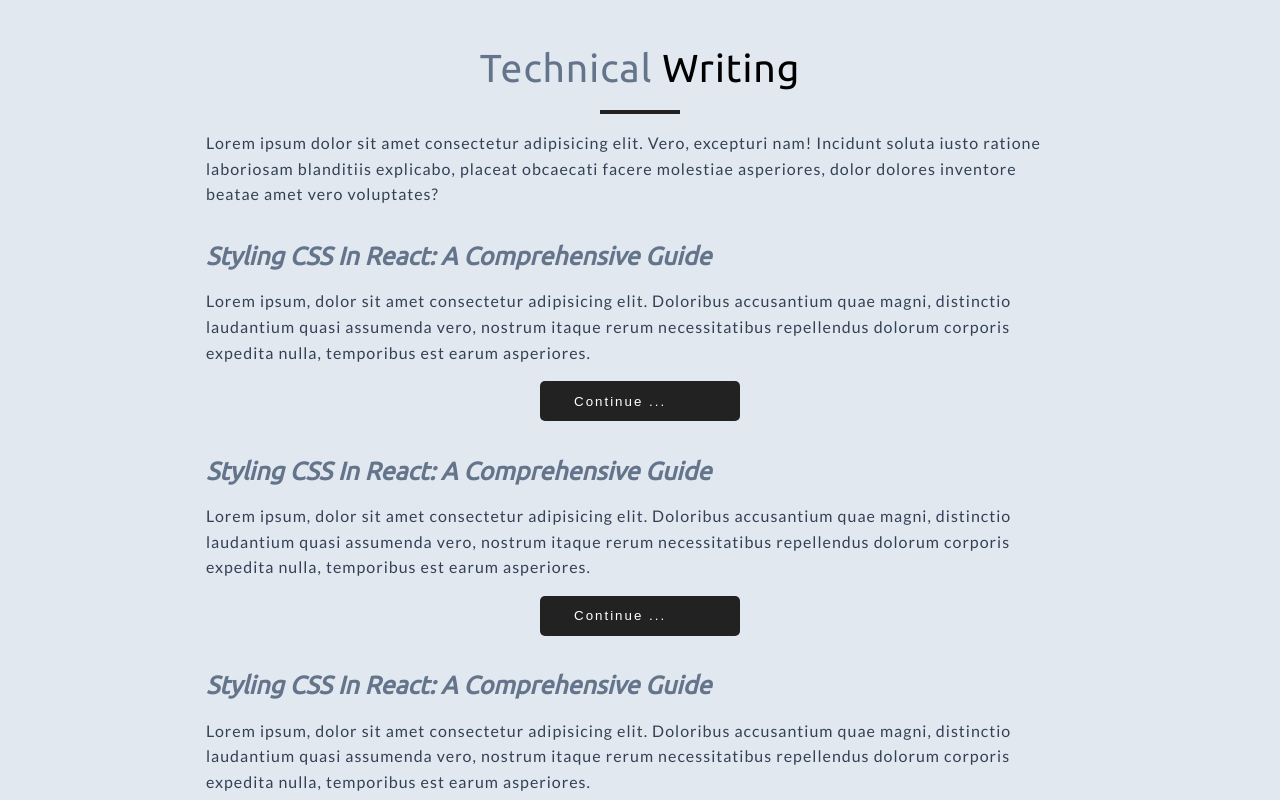
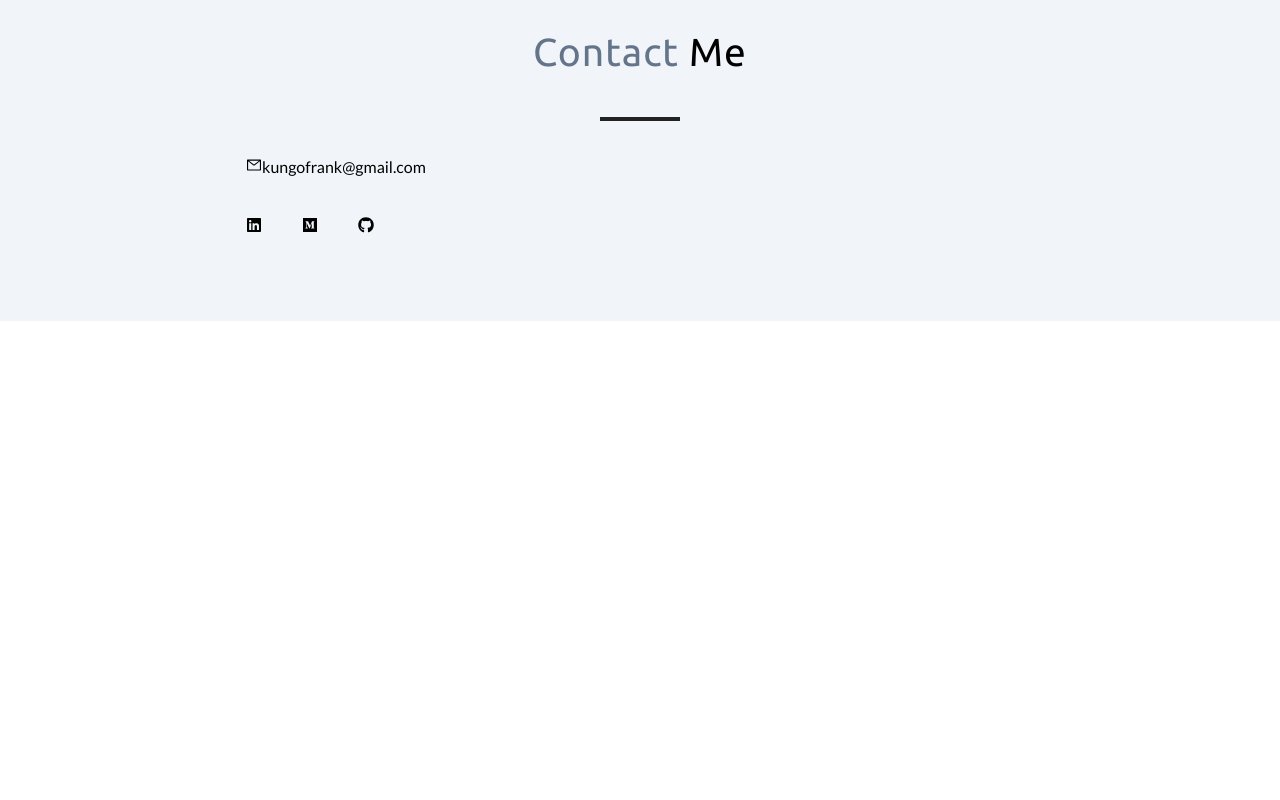
Before and after one commit to frank-Mwangi/portfolio-website, a React (Vite) app: page / in a window 1280 px wide. Shown: the part 2260-3060 px from the top of the page. After the commit the page ends 2581 px from the top, so only its background shows below. Built offline with nearby package versions, Linux system fonts and the light colour scheme.

Commit message:
Remove technical writing section

```diff
--- a/src/App.jsx
+++ b/src/App.jsx
@@ -1,13 +1,5 @@
 import React from "react";
-import {
-  Navbar,
-  Hero,
-  Bio,
-  Projects,
-  Skills,
-  TechnicalWriting,
-  Footer,
-} from "./components";
+import { Navbar, Hero, Bio, Projects, Skills, Footer } from "./components";
 
 const App = () => {
   return (
@@ -25,9 +17,9 @@ const App = () => {
       <section id="Skills">
         <Skills />
       </section>
-      <section id="TechnicalWriting">
+      {/* <section id="TechnicalWriting">
         <TechnicalWriting />
-      </section>
+      </section> */}
       <Footer />
     </main>
   );
--- a/src/components/Footer.jsx
+++ b/src/components/Footer.jsx
@@ -51,7 +51,7 @@ const Footer = () => {
 };
 
 const Wrapper = styled.footer`
-  background: #494c4b;
+  background: var(--gray-100);
   //height: 150px;
   padding: 3rem 2rem;
   display: flex;
--- a/src/components/TechnicalWriting.jsx
+++ b/src/components/TechnicalWriting.jsx
@@ -1,117 +1,117 @@
-import React from "react";
-import styled from "styled-components";
+// import React from "react";
+// import styled from "styled-components";
 
-const TechnicalWriting = () => {
-  return (
-    <Wrapper>
-      <div className="center-container">
-        <h2 className="title">
-          <span>Technical</span> Writing
-        </h2>
-        <div className="underline"></div>
-        <p className="intro">
-          Lorem ipsum dolor sit amet consectetur adipisicing elit. Vero,
-          excepturi nam! Incidunt soluta iusto ratione laboriosam blanditiis
-          explicabo, placeat obcaecati facere molestiae asperiores, dolor
-          dolores inventore beatae amet vero voluptates?
-        </p>
-        <div className="articles">
-          <h4 className="article-title">
-            Styling CSS in React: A Comprehensive Guide
-          </h4>
-          <p className="article-snippet">
-            Lorem ipsum, dolor sit amet consectetur adipisicing elit. Doloribus
-            accusantium quae magni, distinctio laudantium quasi assumenda vero,
-            nostrum itaque rerum necessitatibus repellendus dolorum corporis
-            expedita nulla, temporibus est earum asperiores.
-          </p>
-          <div className="btn-container">
-            <button className="btn">Continue ...</button>
-          </div>
-          <h4 className="article-title">
-            Styling CSS in React: A Comprehensive Guide
-          </h4>
-          <p className="article-snippet">
-            Lorem ipsum, dolor sit amet consectetur adipisicing elit. Doloribus
-            accusantium quae magni, distinctio laudantium quasi assumenda vero,
-            nostrum itaque rerum necessitatibus repellendus dolorum corporis
-            expedita nulla, temporibus est earum asperiores.
-          </p>
-          <div className="btn-container">
-            <button className="btn">Continue ...</button>
-          </div>
-          <h4 className="article-title">
-            Styling CSS in React: A Comprehensive Guide
-          </h4>
-          <p className="article-snippet">
-            Lorem ipsum, dolor sit amet consectetur adipisicing elit. Doloribus
-            accusantium quae magni, distinctio laudantium quasi assumenda vero,
-            nostrum itaque rerum necessitatibus repellendus dolorum corporis
-            expedita nulla, temporibus est earum asperiores.
-          </p>
-          <div className="btn-container">
-            <button className="btn">Continue ...</button>
-          </div>
-        </div>
-      </div>
-    </Wrapper>
-  );
-};
+// const TechnicalWriting = () => {
+//   return (
+//     <Wrapper>
+//       <div className="center-container">
+//         <h2 className="title">
+//           <span>Technical</span> Writing
+//         </h2>
+//         <div className="underline"></div>
+//         <p className="intro">
+//           Lorem ipsum dolor sit amet consectetur adipisicing elit. Vero,
+//           excepturi nam! Incidunt soluta iusto ratione laboriosam blanditiis
+//           explicabo, placeat obcaecati facere molestiae asperiores, dolor
+//           dolores inventore beatae amet vero voluptates?
+//         </p>
+//         <div className="articles">
+//           <h4 className="article-title">
+//             Styling CSS in React: A Comprehensive Guide
+//           </h4>
+//           <p className="article-snippet">
+//             Lorem ipsum, dolor sit amet consectetur adipisicing elit. Doloribus
+//             accusantium quae magni, distinctio laudantium quasi assumenda vero,
+//             nostrum itaque rerum necessitatibus repellendus dolorum corporis
+//             expedita nulla, temporibus est earum asperiores.
+//           </p>
+//           <div className="btn-container">
+//             <button className="btn">Continue ...</button>
+//           </div>
+//           <h4 className="article-title">
+//             Styling CSS in React: A Comprehensive Guide
+//           </h4>
+//           <p className="article-snippet">
+//             Lorem ipsum, dolor sit amet consectetur adipisicing elit. Doloribus
+//             accusantium quae magni, distinctio laudantium quasi assumenda vero,
+//             nostrum itaque rerum necessitatibus repellendus dolorum corporis
+//             expedita nulla, temporibus est earum asperiores.
+//           </p>
+//           <div className="btn-container">
+//             <button className="btn">Continue ...</button>
+//           </div>
+//           <h4 className="article-title">
+//             Styling CSS in React: A Comprehensive Guide
+//           </h4>
+//           <p className="article-snippet">
+//             Lorem ipsum, dolor sit amet consectetur adipisicing elit. Doloribus
+//             accusantium quae magni, distinctio laudantium quasi assumenda vero,
+//             nostrum itaque rerum necessitatibus repellendus dolorum corporis
+//             expedita nulla, temporibus est earum asperiores.
+//           </p>
+//           <div className="btn-container">
+//             <button className="btn">Continue ...</button>
+//           </div>
+//         </div>
+//       </div>
+//     </Wrapper>
+//   );
+// };
 
-const Wrapper = styled.div`
-  background: var(--gray-200);
-  padding: 3rem 2rem;
-  .center-container {
-    h2 {
-      text-transform: capitalize;
-      text-align: center;
-      letter-spacing: var(--letter-spacing);
-      margin-bottom: 0.5rem;
-      span {
-        color: var(--gray-500);
-      }
-    }
-    .article-title {
-      text-transform: capitalize;
-      margin-bottom: 0.5rem;
-      font-weight: 600;
-      font-style: italic;
-      color: var(--gray-500);
-    }
-    .title {
-      margin-bottom: 1rem;
-    }
-    .underline {
-      width: 5rem;
-      height: 0.25rem;
-      background: #222222;
-      margin: 0 auto;
-    }
-    p {
-      color: var(--gray-700);
-      letter-spacing: var(--letter-spacing);
-      line-height: 1.6;
-    }
-  }
-  .btn-container {
-    display: flex;
-    justify-content: center;
-  }
-  .btn {
-    background: #222222;
-    text-transform: capitalize;
-    letter-spacing: 2px;
-    display: flex;
-    width: 200px;
-    height: 40px;
-    align-items: center;
-    border-radius: 5px;
-    gap: 5px;
-    transition: var(--transition);
-    &:hover {
-      background: var(--gray-700);
-      transform: scale(1.1);
-    }
-  }
-`;
-export default TechnicalWriting;
+// const Wrapper = styled.div`
+//   background: var(--gray-200);
+//   padding: 3rem 2rem;
+//   .center-container {
+//     h2 {
+//       text-transform: capitalize;
+//       text-align: center;
+//       letter-spacing: var(--letter-spacing);
+//       margin-bottom: 0.5rem;
+//       span {
+//         color: var(--gray-500);
+//       }
+//     }
+//     .article-title {
+//       text-transform: capitalize;
+//       margin-bottom: 0.5rem;
+//       font-weight: 600;
+//       font-style: italic;
+//       color: var(--gray-500);
+//     }
+//     .title {
+//       margin-bottom: 1rem;
+//     }
+//     .underline {
+//       width: 5rem;
+//       height: 0.25rem;
+//       background: #222222;
+//       margin: 0 auto;
+//     }
+//     p {
+//       color: var(--gray-700);
+//       letter-spacing: var(--letter-spacing);
+//       line-height: 1.6;
+//     }
+//   }
+//   .btn-container {
+//     display: flex;
+//     justify-content: center;
+//   }
+//   .btn {
+//     background: #222222;
+//     text-transform: capitalize;
+//     letter-spacing: 2px;
+//     display: flex;
+//     width: 200px;
+//     height: 40px;
+//     align-items: center;
+//     border-radius: 5px;
+//     gap: 5px;
+//     transition: var(--transition);
+//     &:hover {
+//       background: var(--gray-700);
+//       transform: scale(1.1);
+//     }
+//   }
+// `;
+// export default TechnicalWriting;
--- a/src/components/index.js
+++ b/src/components/index.js
@@ -3,7 +3,7 @@ import Hero from "./Hero";
 import Bio from "./Bio";
 import Projects from "./Projects";
 import Skills from "./Skills";
-import TechnicalWriting from "./TechnicalWriting";
+// import TechnicalWriting from "./TechnicalWriting";
 import Footer from "./Footer";
 
-export { Navbar, Hero, Bio, Projects, Skills, TechnicalWriting, Footer };
+export { Navbar, Hero, Bio, Projects, Skills, Footer };
```
